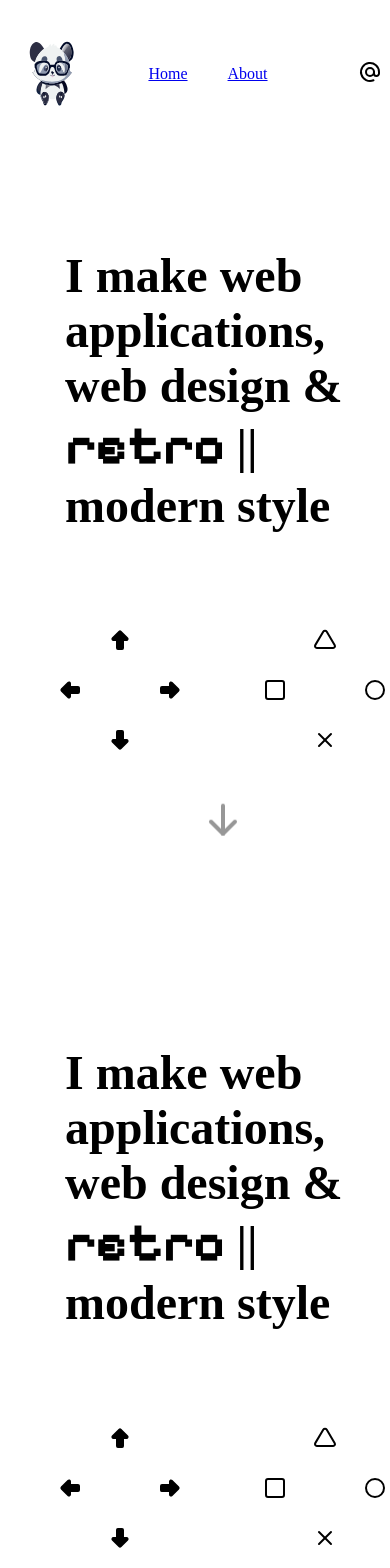
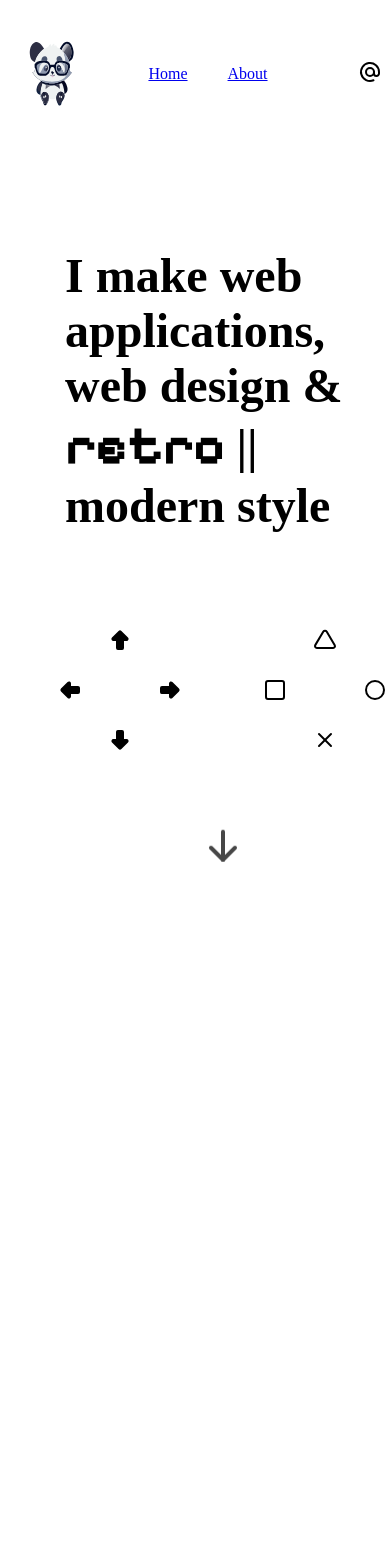
Before and after one commit to forjoa/portfolio, a React (Vite) app in the folder general/: page / in a window 390 px wide. Shown: the top 1568 px of the page. After the commit the page ends 963 px from the top, so only its background shows below. Built offline with nearby package versions, Linux system fonts and the light colour scheme; the HTML template or start-up script is replaced by a standard one; a web font is replaced by a local one.

Commit message:
Bugs fixced

```diff
--- a/general/src/components/Home.jsx
+++ b/general/src/components/Home.jsx
@@ -10,12 +10,6 @@ const Home = () => {
         <>
             <Header />
             <Console />
-
-            <Console />
-
-            <Console />
-
-            <Console />
         </>
     )
 }
--- a/general/src/styles/Header.css
+++ b/general/src/styles/Header.css
@@ -73,6 +73,7 @@ a:hover {
         border: 1.7px solid var(--black);
         border-radius: 30px;
         box-shadow: -7px 7px 0px var(--black);
+        background-color: var(--white);
     }
 
     .panda-icon-a span {
```
